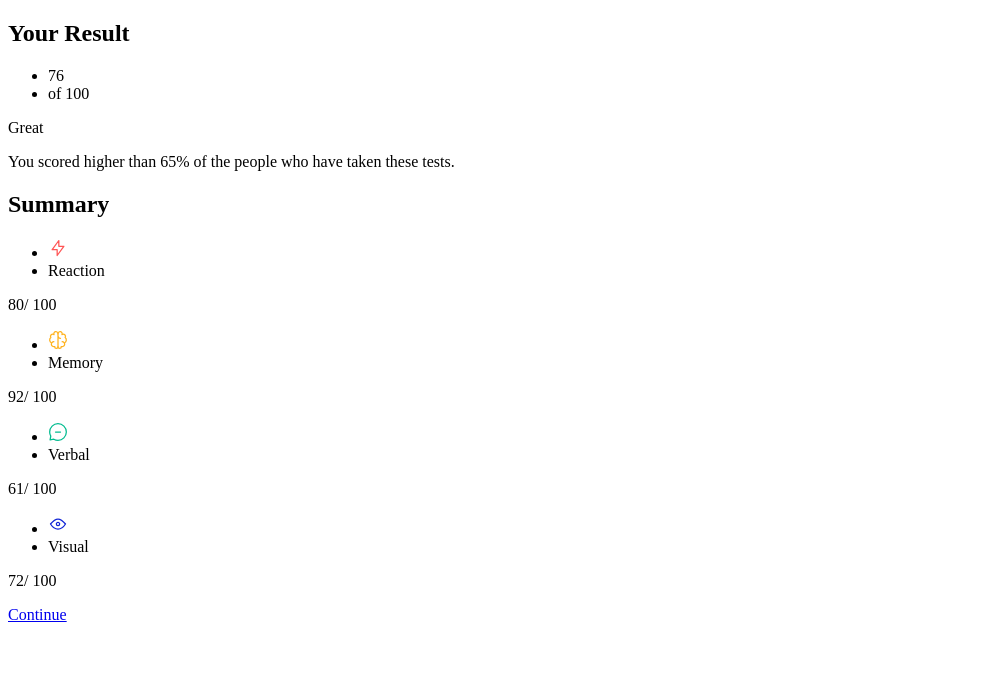
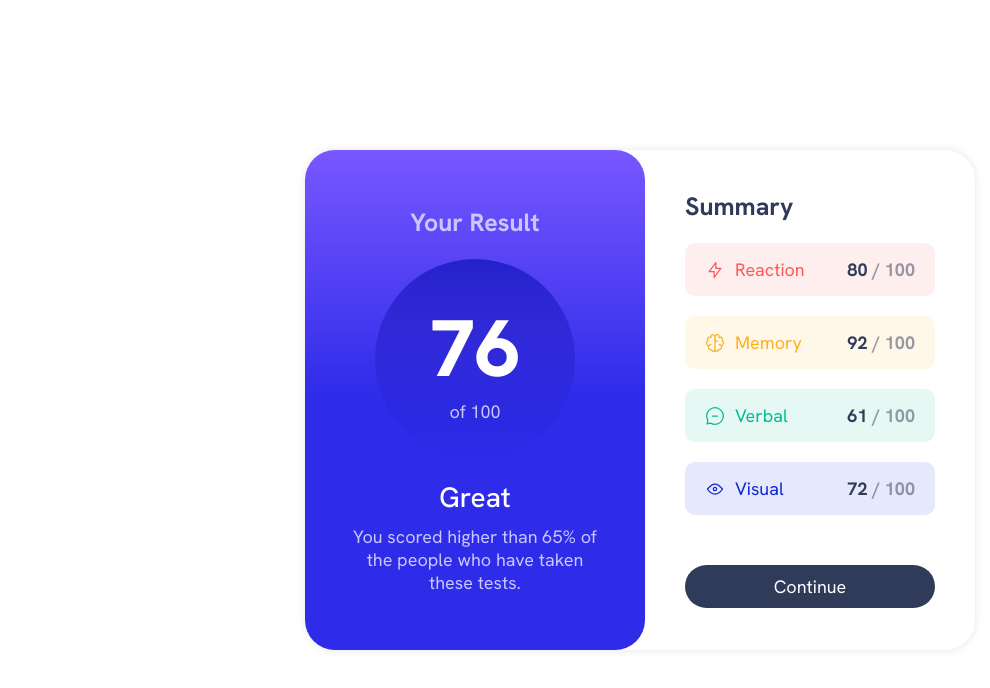
Before and after one commit to lkiryu/Results-summary-component, a plain HTML site: page index.html in a window 1280 px wide. Shown: the whole page, without its empty margins (0-990 px from the left). Drawn offline with Linux system fonts and the light colour scheme.

Commit message:
style pronto

```diff
--- a/index.html
+++ b/index.html
@@ -14,46 +14,46 @@
 <body>
     <main class="container">
         <div class="card">
-            <div>
-                <h2 class="result">Your Result</h2>
+            <div class="result">
+                <h2>Your Result</h2>
                 <ul class="points">
                     <li class="score">76</li>
-                    <li class="class-total">of 100</li>
+                    <li class="total">of 100</li>
                 </ul>
-                <p class="result">Great</p>
-                <p class="result-description">You scored higher than 65% of the people who have taken these tests.</p>
+                <p class="category">Great</p>
+                <p class="description">You scored higher than 65% of the people who have taken these tests.</p>
             </div>
             <div class="skills">
                 <h2>Summary</h2>
-                <div>
-                    <ul class="reaction">
+                <div class="reaction">
+                    <ul>
                         <li><img src="./src/images/icon-reaction.svg" alt="icon-reaction"></li>
                         <li>Reaction</li>
                     </ul>
                     <p class="number"><span>80</span>/ 100</p>
                 </div>
-                <div>
-                    <ul class="Memory">
+                <div class="memory">
+                    <ul>
                         <li><img src="./src/images/icon-memory.svg" alt="icon-memory"></li>
                         <li>Memory</li>
                     </ul>
                     <p class="number"><span>92</span>/ 100</p>
                 </div>
-                <div>
-                    <ul class="verbal">
+                <div class="verbal">
+                    <ul>
                         <li><img src="./src/images/icon-verbal.svg" alt="icon-verbal"></li>
                         <li>Verbal</li>
                     </ul>
                     <p class="number"><span>61</span>/ 100</p>
                 </div>
-                <div>
-                    <ul class="visual">
+                <div class="visual">
+                    <ul>
                         <li><img src="./src/images/icon-visual.svg" alt="icon-visual"></li>
                         <li>Visual</li>
                     </ul>
                     <p class="number"><span>72</span>/ 100</p>
                 </div>
-                <a href="#">Continue</a>
+                <a class="continue" href="#">Continue</a>
             </div>
         </div>
     </main>
--- a/src/css/reset.css
+++ b/src/css/reset.css
@@ -0,0 +1,14 @@
+*{
+    margin: 0;
+    padding: 0;
+    box-sizing: border-box;
+}
+
+a{
+    color: inherit;
+    text-decoration: none;
+}
+
+li{
+    list-style: none;
+}
--- a/src/css/style.css
+++ b/src/css/style.css
@@ -0,0 +1,160 @@
+@import url('https://fonts.googleapis.com/css2?family=Hanken+Grotesk:ital,wght@0,100..900;1,100..900&display=swap');
+
+body {
+    font-family: "Hanken Grotesk", sans-serif;
+    font-size: 18px;
+}
+
+.container {
+    display: flex;
+    justify-content: center;
+    align-items: center;
+    height: 100vh;
+}
+
+.card {
+    display: flex;
+    border-radius: 30px;
+    background-color: hsl(0, 0%, 100%);
+    box-shadow: 0px 0px 10px hsl(0, 0%, 90%);
+}
+
+.card .result {
+    display: flex;
+    flex-direction: column;
+    justify-content: center;
+    align-items: center;
+    background: rgb(46, 43, 233);
+    background: linear-gradient(0deg, rgba(46, 43, 233, 1) 50%, rgba(120, 87, 255, 1) 100%);
+    padding: 40px;
+    border-radius: 30px;
+    width: 340px;
+}
+
+.result h2 {
+    color: hsl(241, 100%, 89%);
+    font-size: 25px;
+    margin-bottom: 20px;
+}
+
+.result .points {
+    display: flex;
+    flex-direction: column;
+    justify-content: center;
+    align-items: center;
+    background: rgb(78, 33, 202);
+    background: linear-gradient(0deg, rgba(78, 33, 202, 0) 0%, rgba(36, 33, 202, 1) 100%);
+    border-radius: 100%;
+    width: 200px;
+    height: 200px;
+    margin-bottom: 20px;
+}
+
+.points .score{
+    font-size: 80px;
+    font-weight: 800;
+    color: hsl(0, 0%, 100%);
+}
+
+.points .total{
+    color: hsl(241, 100%, 89%);
+}
+
+.result .category{
+    color: hsl(0, 0%, 100%);
+    font-size: 28px;
+    font-weight: 500;
+    margin-bottom: 10px;
+}
+
+.result .description{
+    color: hsl(241, 100%, 89%);
+    text-align: center;
+}
+
+.skills{
+    padding: 40px;
+    height: 500px;
+}
+
+.skills h2{
+    font-size: 25px;
+    color: hsl(224, 30%, 27%);
+    margin-bottom: 20px;
+}
+
+.skills div{
+    display: flex;
+    justify-content: space-between;
+    padding: 15px 20px;
+    border-radius: 10px;
+    margin-bottom: 20px;
+    width: 250px;
+}
+
+.skills div ul li:first-child{
+    display: flex;
+    justify-content: center;
+    align-items: center;
+}
+
+.skills ul{
+    display: flex;
+}
+
+.skills ul li:last-child{
+    margin-left: 10px;
+}
+
+.reaction{
+    background-color: hsla(0, 100%, 67%, 10%);
+}
+
+.reaction ul li:last-child{
+    color: hsl(0, 100%, 67%);
+}
+
+.memory{
+    background-color: hsla(39, 100%, 56%, 10%);
+}
+
+.memory ul li:last-child{
+    color: hsl(39, 100%, 56%);
+}
+
+.verbal{
+    background-color: hsla(166, 100%, 37%, 10%);
+}
+
+.verbal ul li:last-child{
+    color: hsl(166, 100%, 37%);
+}
+
+.visual{
+    background-color: hsla(234, 85%, 45%, 10%);
+}
+
+.visual ul li:last-child{
+    color: hsl(234, 85%, 45%);
+}
+
+.number{
+    font-weight: 700;
+    color: hsla(224, 30%, 27%, 50%);
+}
+
+.number span{
+    margin-right: 5px;
+    color: hsl(224, 30%, 27%);
+}
+
+.continue{
+    display: flex;
+    justify-content: center;
+    align-items: center;
+    color: hsl(0, 0%, 100%);
+    background-color: hsl(224, 30%, 27%);
+    padding: 10px 20px;
+    border-radius: 30px;
+    margin-top: 50px;
+}
```
